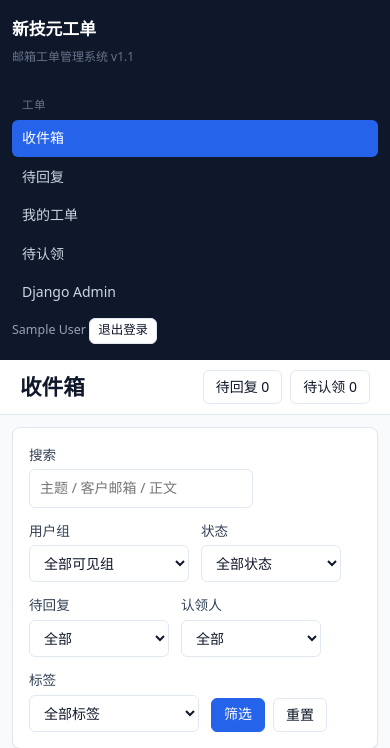
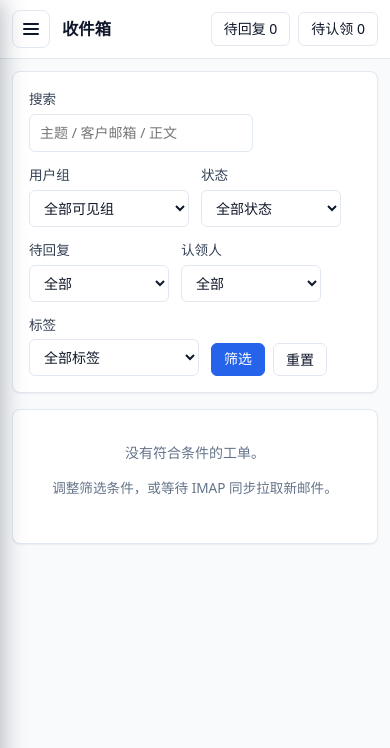
Before and after one commit to ixiqiu/OriDesk, a Django app: page / in a window 390 px wide. Shown: the top 748 px of the page. Run offline with Django 5.2, Linux system fonts and the light colour scheme; the visitor is signed in with stand-in values (Sample User, id 1); data that the repository does not hold is empty.

Commit message:
[core] 窄屏导航改为可收起的抽屉：手机端不再先滚完整个菜单
问题：<=900px 时原来的做法是把 240px 侧边栏改成 width:100% 顺着排下来，
手机上打开任意页面都先看到一整屏菜单（十几个链接），要滚很久才够到内容，
详情页尤其难受。

改为移动端抽屉：

- templates/base.html：sidebar 加 id="app-sidebar"；顶栏标题区包一层
  .topbar-lead，左侧放汉堡按钮（aria-controls/aria-expanded/aria-label 齐备）；
  新增 .nav-backdrop 遮罩；引入 static/js/nav.js。
- static/css/app.css：窄屏下 .sidebar 脱离文档流（position:fixed，宽
  min(78vw,300px)）并 translateX(-100%) 收起，body.nav-open 时滑入；
  遮罩 z-index 50、侧边栏 60；附 prefers-reduced-motion 兜底。
- static/js/nav.js（新增）：开合切换；点遮罩 / 按 Esc / 点菜单里的链接三种方式
  收起（菜单链接可能被 HTMX 局部刷新、页面不跳转，必须显式收起）；
  视口拉回桌面宽度时复位。
- 顺带修窄屏顶栏挤压：加了汉堡按钮后「认领工单」这类按钮会被压成两行，
  故窄屏下标题缩小、.topbar .btn 不折行。

桌面端行为完全不变（汉堡按钮 display:none，侧边栏常驻 240px）。

验证（浏览器 SDK，iframe 造 390px 手机视口 + 1280px 桌面视口）：
- 收起态：侧边栏 x=145（完全移出屏幕），汉堡按钮可见，内容直接可见
- 点汉堡：侧边栏 x=445（贴齐左边缘），aria-expanded=true
- 点遮罩 / 点菜单链接 / 按 Esc：均收起（nav-open 计数回到 0）
- 桌面视口：汉堡按钮 bounding_box=None、is_visible=False，侧边栏仍 240px

```diff
--- a/static/css/app.css
+++ b/static/css/app.css
@@ -62,6 +62,10 @@ hr { border: 0; border-top: 1px solid var(--color-border); margin: 1rem 0; }
   background: var(--color-surface); border-bottom: 1px solid var(--color-border);
   padding: 10px 20px; display: flex; align-items: center; justify-content: space-between; gap: 12px;
 }
+.topbar-lead { display: flex; align-items: center; gap: 12px; min-width: 0; }
+/* 汉堡按钮与遮罩仅在窄屏启用（见文件末尾的 @media (max-width:900px)） */
+.nav-toggle { display: none; }
+.nav-backdrop { display: none; }
 .content { padding: 20px; flex: 1; }
 .content-narrow { max-width: 880px; }
 .content-wide { max-width: 1400px; }
@@ -179,10 +183,48 @@ input[type=checkbox], input[type=radio] { width: auto; }
   .content { padding: 0; }
 }
 
+/* ---------- 窄屏：侧边栏改为可收起的抽屉 ----------
+   原来的做法是把 240px 侧边栏改成 width:100% 顺着排下来，手机上等于先滚完
+   整个菜单才能看到内容。现在改为：侧边栏脱离文档流（fixed）、默认收起，
+   由顶栏的汉堡按钮呼出，点遮罩 / Esc / 点菜单链接均可收起。 */
 @media (max-width: 900px) {
   .app-shell { flex-direction: column; }
-  .sidebar { width: 100%; flex: none; }
   .content { padding: 12px; }
+  .topbar { padding: 10px 12px; gap: 10px; }
+  /* 窄屏顶栏：标题缩小、操作按钮不折行 —— 否则加了汉堡按钮后按钮会被压成两行 */
+  .topbar h1 { font-size: 1.02rem; line-height: 1.35; }
+  .topbar .btn { white-space: nowrap; }
+  .topbar .text-muted { font-size: .75rem; }
+
+  .nav-toggle {
+    display: inline-flex; align-items: center; justify-content: center;
+    width: 38px; height: 38px; flex: 0 0 auto; padding: 0;
+    background: var(--color-surface); color: var(--color-text);
+    border: 1px solid var(--color-border); border-radius: 8px; cursor: pointer;
+  }
+  .nav-toggle::before {
+    content: ""; width: 16px; height: 2px; border-radius: 2px; background: currentColor;
+    box-shadow: 0 -5px 0 currentColor, 0 5px 0 currentColor;
+  }
+
+  .sidebar {
+    position: fixed; top: 0; bottom: 0; left: 0;
+    width: min(78vw, 300px); flex: none;
+    z-index: 60; overflow-y: auto;
+    transform: translateX(-100%);
+    transition: transform .22s ease;
+    box-shadow: 0 0 24px rgba(15, 23, 42, .35);
+  }
+  body.nav-open .sidebar { transform: translateX(0); }
+  body.nav-open { overflow: hidden; }
+  body.nav-open .nav-backdrop {
+    display: block; position: fixed; inset: 0; z-index: 50;
+    background: rgba(15, 23, 42, .5);
+  }
+
+  @media (prefers-reduced-motion: reduce) {
+    .sidebar { transition: none; }
+  }
 }
 
 /* ---------- 工单标签角标（Tag.color 取值见 apps/tickets/models.py） ---------- */
--- a/templates/base.html
+++ b/templates/base.html
@@ -16,7 +16,7 @@
 <body hx-headers='{"X-CSRFToken": "{{ csrf_token }}"}'>
 {% load ui %}
 <div class="app-shell">
-  <aside class="sidebar">
+  <aside class="sidebar" id="app-sidebar">
     <div class="brand">{{ site_name }}</div>
     <div class="brand-sub">邮箱工单管理系统 v{{ app_version }}</div>
     <nav>
@@ -69,9 +69,13 @@
 
   <div class="main">
     <header class="topbar">
-      <div>
-        <h1 style="margin:0">{% block page_title %}收件箱{% endblock %}</h1>
-        {% block page_subtitle %}{% endblock %}
+      <div class="topbar-lead">
+        <button type="button" class="nav-toggle" id="nav-toggle"
+                aria-controls="app-sidebar" aria-expanded="false" aria-label="打开导航菜单"></button>
+        <div>
+          <h1 style="margin:0">{% block page_title %}收件箱{% endblock %}</h1>
+          {% block page_subtitle %}{% endblock %}
+        </div>
       </div>
       <div class="flex items-center gap-2">{% block page_actions %}{% endblock %}</div>
     </header>
@@ -80,8 +84,10 @@
       {% block content %}{% endblock %}
     </main>
   </div>
+  <div class="nav-backdrop" id="nav-backdrop" aria-hidden="true"></div>
 </div>
 <script src="{% static 'vendor/htmx.min.js' %}"></script>
+<script src="{% static 'js/nav.js' %}"></script>
 {% block extra_js %}{% endblock %}
 </body>
 </html>
```
Also changed, not shown: static/js/nav.js (added, +59 -0 lines).
